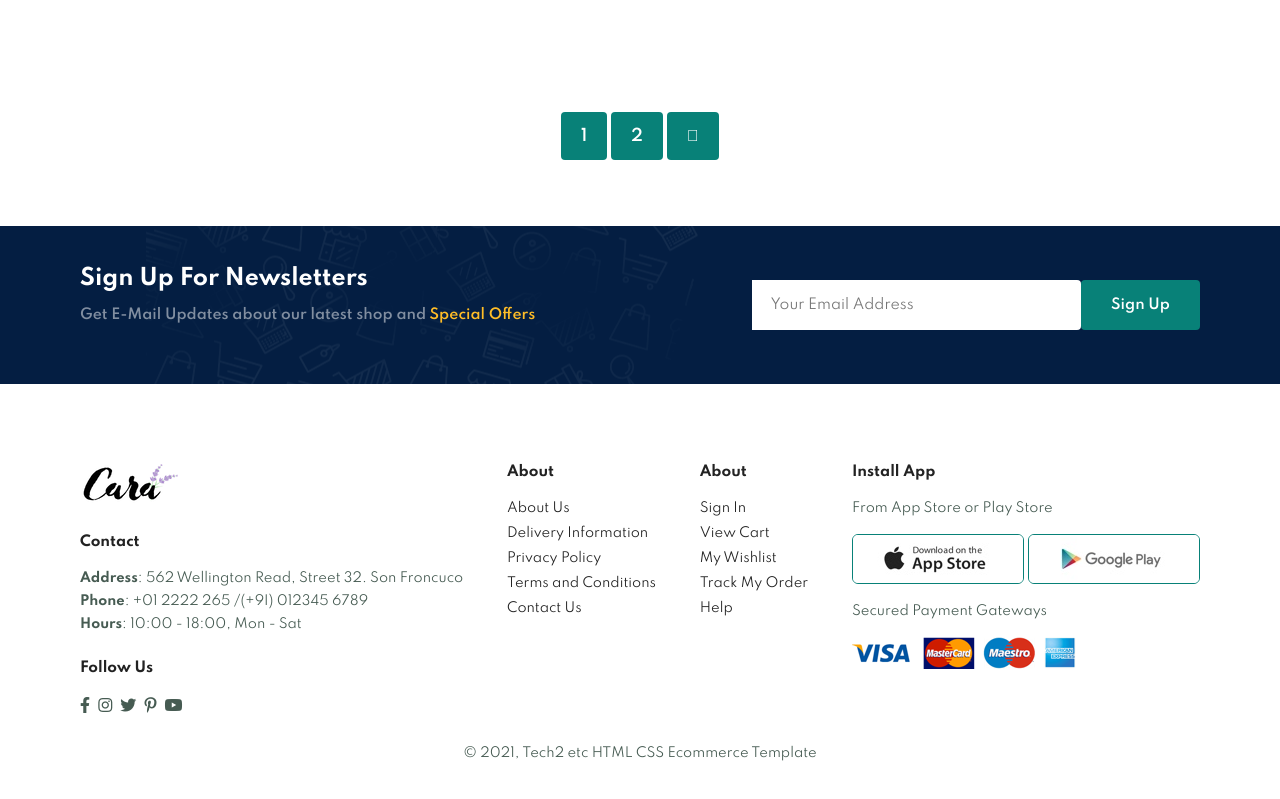
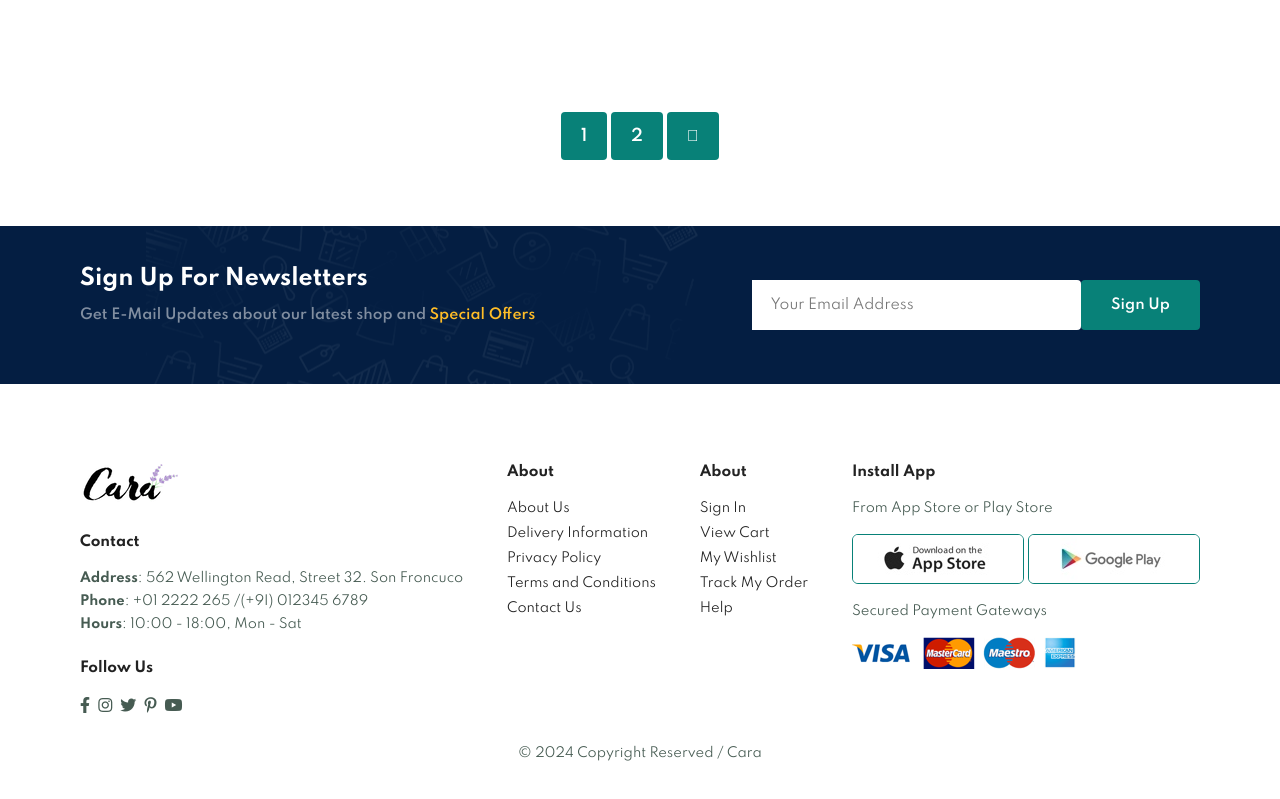
Before and after one commit to kalp234/Ecommerce-Site, a plain HTML site: page blog.html in a window 1280 px wide. Shown: the part 2443-3242 px from the top of the page. Drawn offline with Linux system fonts and the light colour scheme.

Commit message:
change 2

```diff
--- a/blog.html
+++ b/blog.html
@@ -177,7 +177,7 @@
         <img src="img/pay/pay.png" alt="" />
       </div>
       <div class="copyright">
-        <p>© 2021, Tech2 etc HTML CSS Ecommerce Template</p>
+        <p>© 2024 Copyright Reserved / Cara</p>
       </div>
     </footer>
     <script src="script.js"></script>
```
Also changed, not shown: cart.html (+1 -1 lines), contact.html (+1 -1 lines), index.html (+1 -1 lines), shop.html (+1 -1 lines), sproduct.html (+1 -1 lines).
